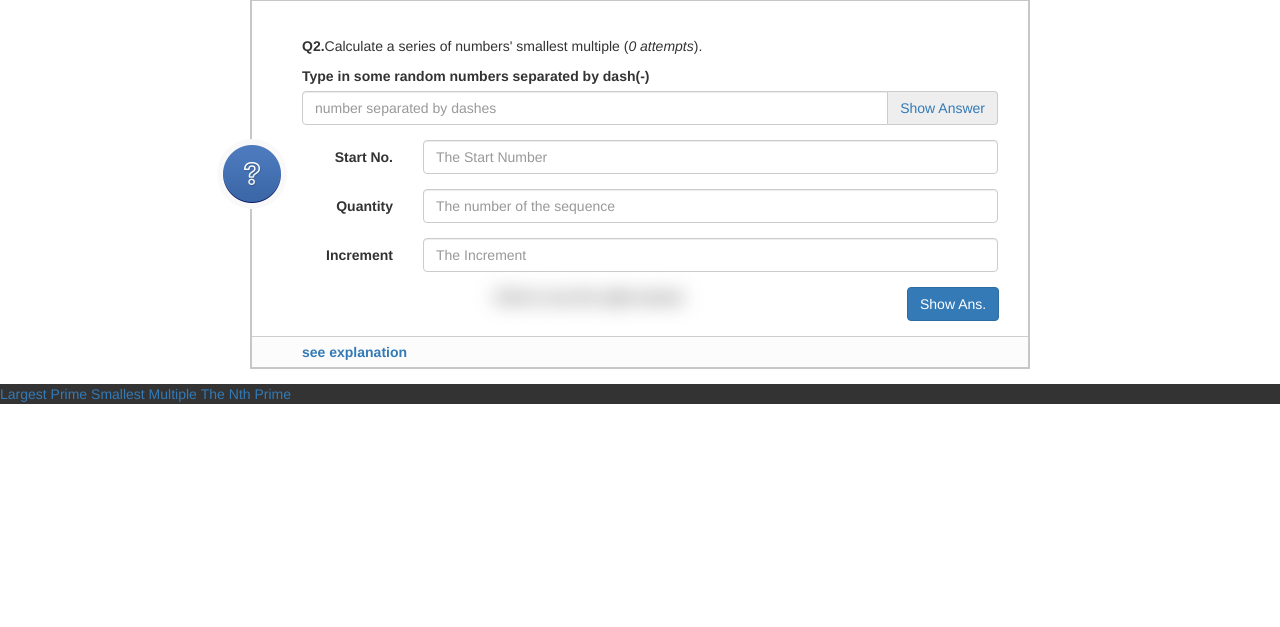
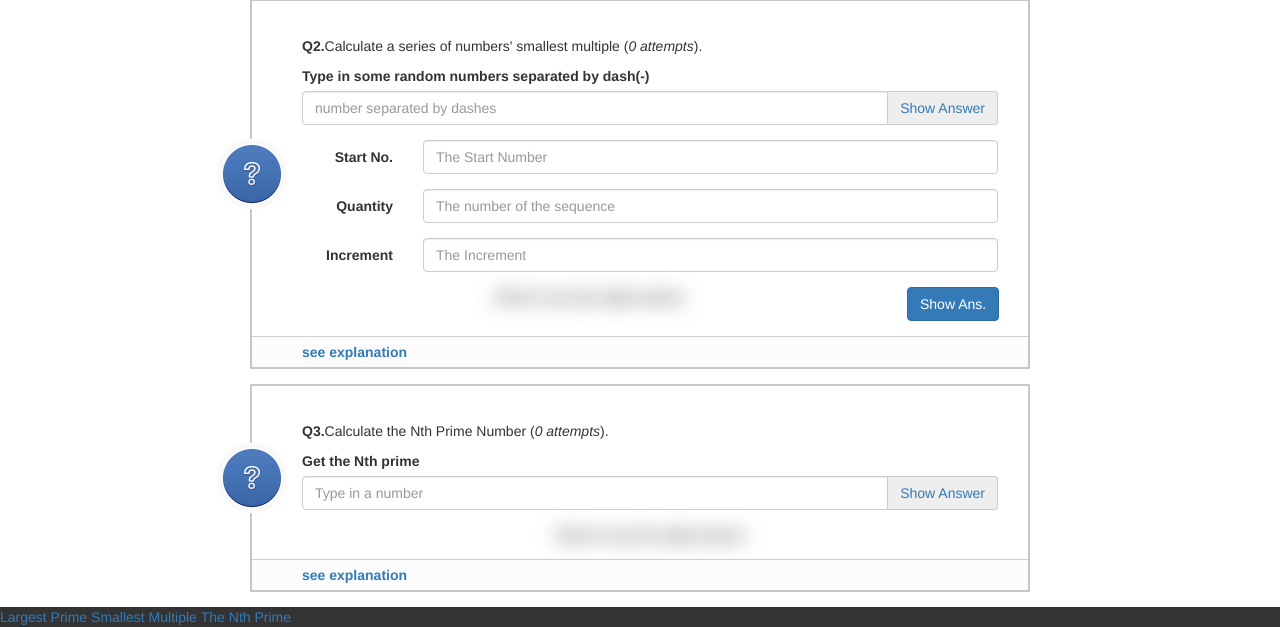
Before and after one commit to lker5lker5/UQTest, a PHP site: page / in a window 1280 px wide. Shown: the part 354-981 px from the top of the page. Before the commit the page ends 758 px from the top, so only its background shows below. Run offline with PHP 8.4, Linux system fonts and the light colour scheme; data that the repository does not hold is empty.

Commit message:
1. add the third problem view, which deals with the nth prime number; 2. js changes to enhance the performance 3. php changes to make more sense

```diff
--- a/assets/js/custom.js
+++ b/assets/js/custom.js
@@ -35,10 +35,9 @@ function getAttempts(pid){
 
 /**
  * Click and show the correct answer
- * @param id: the problem id
  */
-function showAnswer(id){
-    var input = document.getElementById(id + 'Input');
+function showP1Answer(){
+    var input = document.getElementById('p1Input');
     var value = Number(input.value.trim());
     if(value === 0 || (!Number.isInteger(value))){
         alert("Please give a natural number other than 0.");
@@ -55,11 +54,14 @@ function showAnswer(id){
 
         xmlHttp.onreadystatechange = function(){
             if(4 == xmlHttp.readyState && 200 == xmlHttp.status){
+                getAttempts(1);
+                resetExceptCurrent(1);
                 var result = JSON.parse(xmlHttp.responseText);
-                var proAns = document.getElementById(id + '_answer');
+                var proAns = document.getElementById('p1_answer');
 //console.log(result);
-                proAns.innerHTML =  "The largest prime factor of " + value +" is <i style='text-decoration: underline;color: darkred'>" + result.result + "</i>." +
-                    " The total execution time is <i style='text-decoration: underline;color: darkred'>" + result.time + "</i>.";
+                proAns.innerHTML =  "The largest prime factor of " + value +" is <i style='text-decoration: underline;color: darkred'>"
+                    + result.result + "</i>." + " The total execution time is <i style='text-decoration: underline;color: darkred'>"
+                    + result.time + "</i>s.";
                 proAns.classList.remove('blur-answer');
                 console.log(result.insertInfo);
             }
@@ -75,7 +77,7 @@ function showAnswer(id){
  * Show several numbers' smallest multiple, and there are two cases
  * 1. some random numbers
  * 2. a series of numbers (e.g. 1,3,5,7)
- * @param id: indicators of telling it is a random input or a sequence input
+ * @param: indicators of telling it is a random input or a sequence input
  */
 function showP2Answer(id){
     if(id === 1){
@@ -91,13 +93,18 @@ function showP2Answer(id){
                 xmlHttp = new ActiveXObject("Microsoft.XMLHTTP");
             }
             xmlHttp.onreadystatechange = function() {
+                getAttempts(2);
+                resetExceptCurrent(2);
                 var target = document.getElementById('p2_answer');
                 var result = JSON.parse(xmlHttp.responseText);
-                target.innerHTML = "The smallest multiple of input is <i style='text-decoration: underline;color: darkred'>" + result.result + "</i>." + " The total execution time is <i style='text-decoration: underline;color: darkred'>" + result.time + "</i>.";
+                target.innerHTML = "The smallest multiple of input is <i style='text-decoration: underline;color: darkred'>"
+                    + result.result + "</i>." + " The total execution time is <i style='text-decoration: underline;color: darkred'>"
+                    + result.time + "</i>s.";
                 target.classList.remove("blur-answer");
                 console.log(result.insertInfo);
             };
-            xmlHttp.open("GET", window.location.href.replace('index.php','') + "dataHandler/controllers/getSmallestMultipleRandom.php?input=" + value,true);
+            xmlHttp.open("GET", window.location.href.replace('index.php','') +
+                "dataHandler/controllers/getSmallestMultipleRandom.php?input=" + value,true);
             xmlHttp.send();
         }else{
             alert("Invalid! Format: Two numbers are separated by a dash!");
@@ -122,16 +129,58 @@ function showP2Answer(id){
             xmlHttp = new ActiveXObject("Microsoft.XMLHTTP");
         }
         xmlHttp.onreadystatechange = function () {
+            getAttempts(2);
+            resetExceptCurrent(2);
             var target = document.getElementById('p2_answer');
             var result = JSON.parse(xmlHttp.responseText);
-            target.innerHTML = "The smallest multiple of input is <i style='text-decoration: underline;color: darkred'>" + result.result + "</i>." + " The total execution time is <i style='text-decoration: underline;color: darkred'>" + result.time + "</i>.";
+            target.innerHTML = "The smallest multiple of input is <i style='text-decoration: underline;color: darkred'>"
+                + result.result + "</i>." + " The total execution time is <i style='text-decoration: underline;color: darkred'>"
+                + result.time + "</i>s.";
             target.classList.remove("blur-answer");
             console.log(result.insertInfo);
         };
-        xmlHttp.open("GET", window.location.href.replace('index.php','') + "dataHandler/controllers/getSmallestMultipleSequence.php?start=" + start + "&quan=" + quan + "&inc=" + inc, true);
+        xmlHttp.open("GET", window.location.href.replace('index.php','') + "dataHandler/controllers/getSmallestMultipleSequence.php?start="
+            + start + "&quan=" + quan + "&inc=" + inc, true);
         xmlHttp.send();
     }
 
+}
+
+function showP3Answer(){
+    var input = document.getElementById('p3Input');
+    var value = Number(input.value.trim());
+    if(value < 1 || (!Number.isInteger(value))){
+        alert("Please give an integer greater than 0.");
+    }else if (value > Number.MAX_SAFE_INTEGER){
+        alert("The number is too large!");
+    }else if(Number.isInteger(value)){
+        var xmlHttp;
+        if(window.XMLHttpRequest){
+            xmlHttp = new XMLHttpRequest();
+        }else{
+            // for older browsers
+            xmlHttp = new ActiveXObject("Microsoft.XMLHTTP");
+        }
+
+        xmlHttp.onreadystatechange = function(){
+            if(4 == xmlHttp.readyState && 200 == xmlHttp.status){
+                getAttempts(3);
+                resetExceptCurrent(3);
+                var result = JSON.parse(xmlHttp.responseText);
+                var proAns = document.getElementById('p3_answer');
+//console.log(result);
+                proAns.innerHTML =  "The position of " + value + " in the prime's list is <i style='text-decoration: underline;color: darkred'>"
+                    + result.result + "</i>." + " The total execution time is <i style='text-decoration: underline;color: darkred'>"
+                    + result.time + "</i>s.";
+                proAns.classList.remove('blur-answer');
+                console.log(result.insertInfo);
+            }
+        };
+        xmlHttp.open("GET", window.location.href.replace('index.php','') + "dataHandler/controllers/getNthPrime.php?pos=" + value,true);
+        xmlHttp.send();
+    }else{
+        alert("Number only! ");
+    }
 }
 
 /**
@@ -157,3 +206,66 @@ function closeExplain(id){
         explain.classList.remove('bounce');
     }
 }
+
+/**
+ * After click, the inputs of other two problems should be reset
+ * @param pid
+ */
+function resetExceptCurrent(pid){
+    if(pid === 1){
+        resetP2Inputs();
+        resetP3Inputs();
+    }else if(pid === 2){
+        resetP1Inputs();
+        resetP3Inputs();
+    }else if(pid === 3){
+        resetP1Inputs();
+        resetP2Inputs();
+    }
+}
+
+/**
+ * reset related info of problem 1
+ */
+function resetP1Inputs(){
+    document.getElementById('p1Input').value = "";
+
+    document.getElementById('p1_answer').innerHTML = "Click to see the answer";
+    document.getElementById('p1_answer').classList.add('blur-answer');
+
+    if(!document.getElementById('p1_explain').classList.contains('hidden'))
+        closeExplain('p1');
+}
+
+/**
+ * reset related info of problem 2
+ */
+function resetP2Inputs(){
+    // reset random input
+    document.getElementById('p2Input_random').value = "";
+
+    // reset sequence input
+    document.getElementById('startNum').value = "";
+    document.getElementById('quantity').value = "";
+    document.getElementById('increment').value = "";
+
+    // blur the answer area
+    document.getElementById('p2_answer').innerHTML = "Click to see the answer";
+    document.getElementById('p2_answer').classList.add("blur-answer");
+
+    if(!document.getElementById('p2_explain').classList.contains('hidden'))
+        closeExplain('p2');
+}
+
+/**
+ * reset related info of problem 2
+ */
+function resetP3Inputs(){
+    document.getElementById('p3Input').value = "";
+
+    document.getElementById('p3_answer').innerHTML = "Click to see the answer";
+    document.getElementById('p3_answer').classList.add('blur-answer');
+
+    if(!document.getElementById('p3_explain').classList.contains('hidden'))
+        closeExplain('p3');
+}
--- a/dataHandler/controllers/getLargestPrimeFactor.php
+++ b/dataHandler/controllers/getLargestPrimeFactor.php
@@ -5,7 +5,7 @@
     include '../models/insertAttemptInfo.php';
 
     $time_start = microtime(true);
-    $number = $_GET['number'];
+    $number = intval($_GET['number']);
     if($number > PHP_INT_MAX){
         $result=array("largest" => "The number is too large, the maximum number is 9223372036854775807", "time" => 0);
         echo json_encode($result);
--- a/dataHandler/controllers/getSmallestMultipleRandom.php
+++ b/dataHandler/controllers/getSmallestMultipleRandom.php
@@ -9,10 +9,10 @@
     $numbers = explode("-", $random);
     $result = array(); //used for testing the highest occurrence of every prime number
     for($i = 0; $i < count($numbers); $i++){
-        if(!$numbers[$i]){
+        if(!intval($numbers[$i])){
             continue;
         } else {
-            $current = getPrimeAndOccurrence(trim($numbers[$i]));
+            $current = getPrimeAndOccurrence(trim(intval($numbers[$i])));
             foreach ($current as $key => $value) {
                 if (array_key_exists($key, $result)) {
                     if ($result[$key] < $value)
--- a/dataHandler/controllers/getSmallestMultipleSequence.php
+++ b/dataHandler/controllers/getSmallestMultipleSequence.php
@@ -4,9 +4,9 @@
     include '../models/insertAttemptInfo.php';
 
     $time_start = microtime(true);
-    $start = $_GET['start'];
-    $quan = $_GET['quan'];
-    $increment = $_GET['inc'];
+    $start = intval($_GET['start']);
+    $quan = intval($_GET['quan']);
+    $increment = intval($_GET['inc']);
 
     $last = $start + $increment * ($quan - 1);
     $result = array(); //used for testing the highest occurrence of every prime number
--- a/dataHandler/createDBAndTable.sql
+++ b/dataHandler/createDBAndTable.sql
@@ -4,7 +4,7 @@ USE pro_sol;
 CREATE TABLE problemRecords(
     attempt_id INT(10) NOT NULL AUTO_INCREMENT PRIMARY KEY,
     problem_id INT(4) NOT NULL,
-    test_number VARCHAR (19) NOT NULL,
+    test_number VARCHAR(50) NOT NULL,
     test_answer INT (19) NOT NULL,
     exe_time FLOAT (8,5) NOT NULL
 );
--- a/index.php
+++ b/index.php
@@ -19,7 +19,8 @@
                 // the section of calculating smallest multiple
                 include 'views/smallestMultiple.php';
 
-                // the section of calculating smallest multiple
+                // the section of calculating Nth prime number
+                include 'views/nthPrime.php';
             ?>
         </section>
         <!--//main content-->
@@ -39,7 +40,7 @@
             window.onload =  function(){
                 getAttempts(1);
                 getAttempts(2);
-//                getAttempts(3);
+                getAttempts(3);
             }
         </script>
     </body>
--- a/views/largestPrime.php
+++ b/views/largestPrime.php
@@ -6,7 +6,7 @@
             <div class="input-group">
                 <input type="text" class="form-control" id="p1Input" placeholder="Type in a number">
                 <div class="input-group-addon">
-                    <a href="javascript:;" onclick="showAnswer('p1')">Show Answer</a>
+                    <a href="javascript:;" onclick="showP1Answer()">Show Answer</a>
                 </div>
             </div>
         </div>
--- /dev/null
+++ b/views/nthPrime.php
@@ -0,0 +1,36 @@
+<article id="p3" class="problem row">
+    <div id="p3_content" class="problem-content col-xs-12 col-sm-12 col-md-offset-2 col-md-8">
+        <p><b>Q3.</b>Calculate the Nth Prime Number (<i id="p3_attempts">attempts</i>).</p>
+        <div class="form-group">
+            <label for="p3Input">Get the Nth prime</label>
+            <div class="input-group">
+                <input type="text" class="form-control" id="p3Input" placeholder="Type in a number">
+                <div class="input-group-addon">
+                    <a href="javascript:;" onclick="showP3Answer()">Show Answer</a>
+                </div>
+            </div>
+        </div>
+
+        <div class="answer col-xs-12">
+            <b id="p3_answer" class="check-area blur-answer" title="Show answer">Click to see the right answer</b>
+        </div>
+
+        <div class="explain-indicator">
+            <b><a href='javascript:;' onclick="showExplain('p3')">see explanation</a></b>
+        </div>
+
+        <div class="question-icon"></div>
+    </div>
+
+    <aside id="p3_explain" class="analysis hidden col-xs-12 col-sm-12 col-md-offset-2 col-md-8">
+        <div id="p3_solution" class="problem-explain">
+            <div class="analysis-detail">
+                <p>A number is the multiple of several prime factors.
+                    <img src="assets/images/primes_analysis.jpg" alt="multiple of prime factors" />
+                </p>
+            </div>
+            <div class="answer-icon"></div>
+            <div class="close-icon" title="close" onclick="closeExplain('p3')"></div>
+        </div>
+    </aside>
+</article>
```
Also changed, not shown: dataHandler/controllers/getNthPrime.php (+16 -5 lines).
